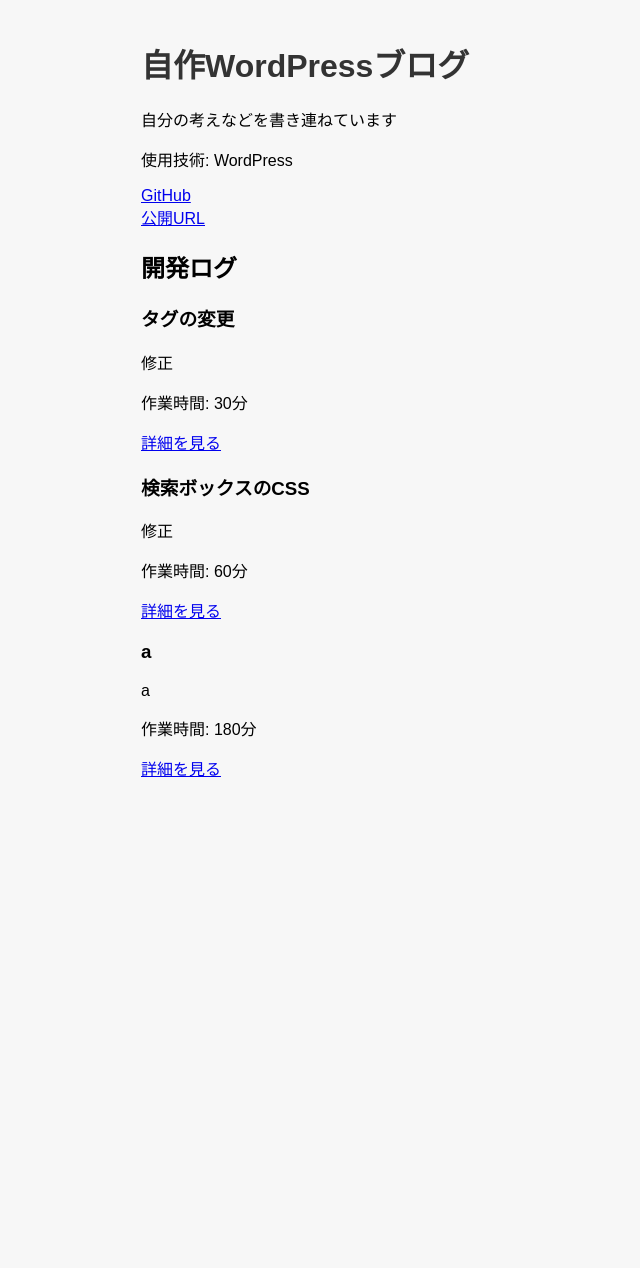
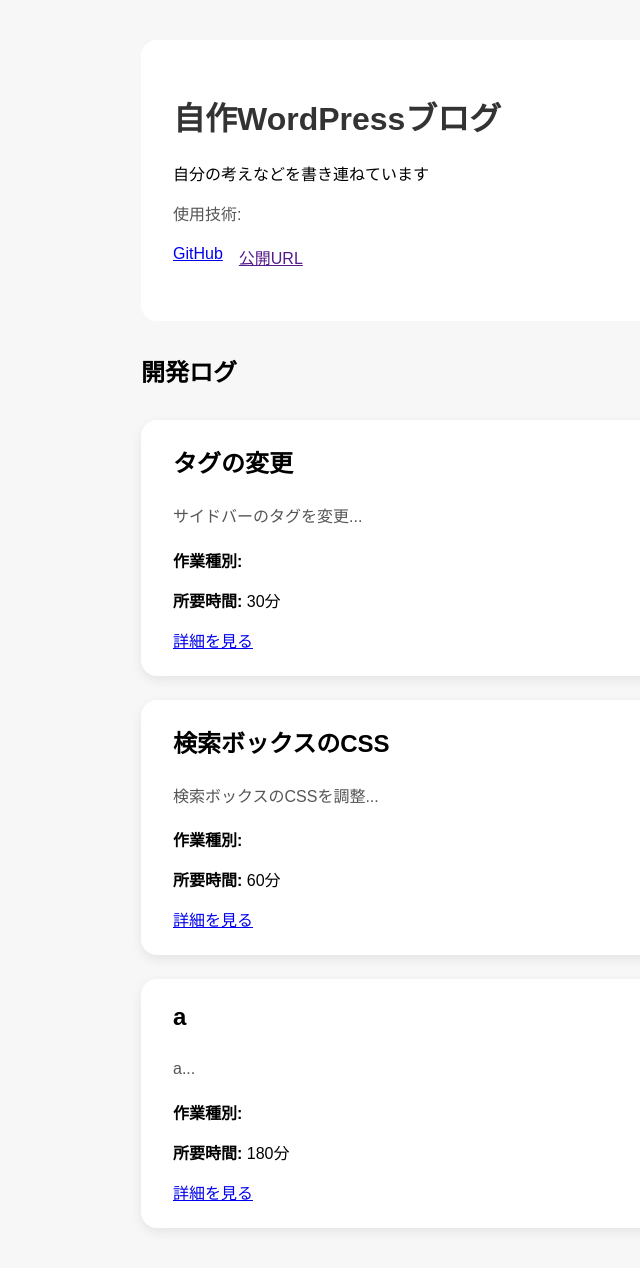
Before and after one commit to ki-hi-ro/freelance-blog, a FastAPI app: page /works-page/1 in a window 1280 px wide. Shown: the whole page, without its empty margins (99-739 px from the left). Before the commit the page ends 777 px from the top, so only its background shows below. Run offline with FastAPI, Linux system fonts and the light colour scheme; data comes from the database, SQL or seed files in the repository.

Commit message:
成果物詳細ページのコンテンツをカードっぽくした

```diff
--- a/app/static/style.css
+++ b/app/static/style.css
@@ -118,3 +118,25 @@
   display: inline-block;
   margin-top: 8px;
 }
+
+.logs {
+    margin-top: 32px;
+}
+
+.log-card {
+    background: white;
+    border-radius: 16px;
+    padding: 24px 32px;
+    margin-bottom: 24px;
+    box-shadow: 0 4px 12px rgba(0,0,0,0.08);
+}
+
+.log-card h3 {
+    margin-top: 0;
+    font-size: 24px;
+}
+
+.log-content {
+    color: #555;
+    line-height: 1.8;
+}
--- a/app/templates/work_detail.html
+++ b/app/templates/work_detail.html
@@ -7,39 +7,37 @@
 
 <body>
 
+<div class="work-detail">
   <h1>{{ work.title }}</h1>
-
   <p>{{ work.description }}</p>
 
-<p>
-使用技術:
-{{ work.technologies }}
-</p>
+  <p class="work-meta">使用技術: {{ work.tech_stack }}</p>
 
-<a href="{{ work.github_url }}">
-GitHub
-</a>
-
-<br>
-
-<a href="{{ work.app_url }}">
-公開URL
-</a>
-
+  <div class="work-links">
+    <a href="{{ work.github_url }}">GitHub</a>
+    <a href="{{ work.public_url }}">公開URL</a>
+  </div>
+</div>
 
 <h2>開発ログ</h2>
 
+<div class="logs">
     {% for post in work.posts %}
+        <div class="log-card">
 
-<div>
             <h3>{{ post.title }}</h3>
 
-    <p>
-        {{ post.task_type }}
+            <p class="log-content">
+                {{ post.content[:50] }}...
             </p>
 
             <p>
-        作業時間:
+                <strong>作業種別:</strong>
+                {{ post.tags }}
+            </p>
+
+            <p>
+                <strong>所要時間:</strong>
                 {{ post.work_time_minutes }}分
             </p>
 
@@ -48,8 +46,8 @@
             </a>
 
         </div>
-
     {% endfor %}
+</div>
 
 </body>
 </html>
```
Lines whose indentation alone changed are shown as unchanged.
